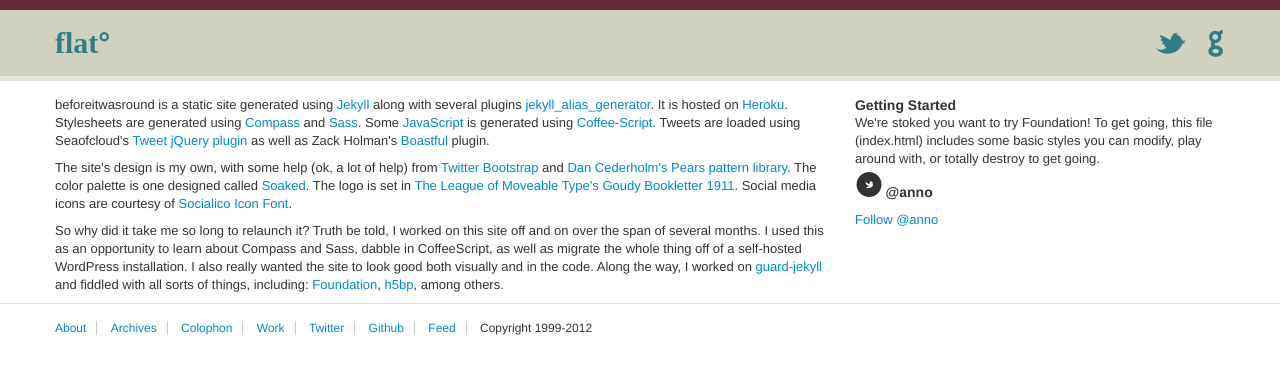
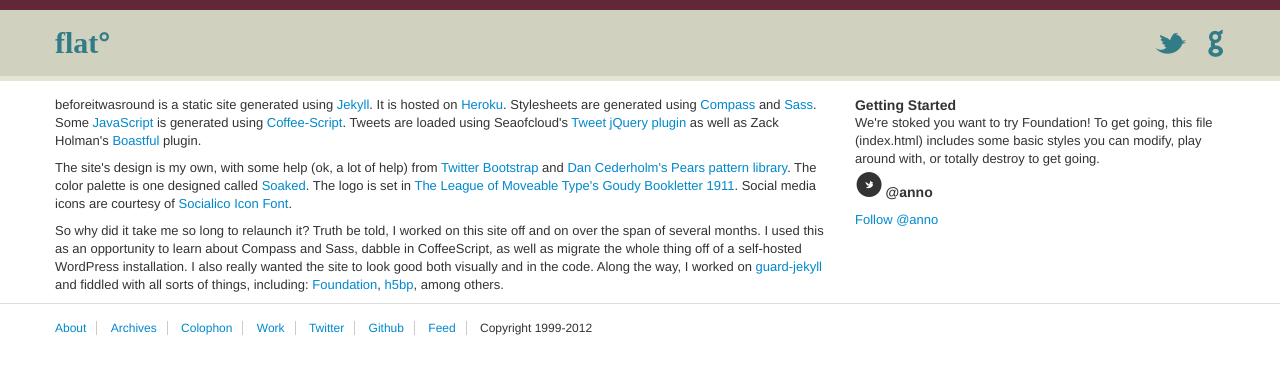
Before and after one commit to stve/stve.github.io, a Jekyll site: the page built from colophon.html, in a window 1280 px wide. Shown: the top 374 px of the page. Built offline with Jekyll 4.4.1, drawn with Linux system fonts in a browser that asks for light colours; nearby versions of some CDN libraries; some web fonts are replaced; library files that are not in the unit come from our copies; Markdown is read by kramdown in place of the engine named in the settings; comment, search, counter and statistics services are not loaded; some of the changed lines change nothing that is shown.

Commit message:
remove jekyll alias plugin

```diff
--- a/_plugins/alias_generator.rb
+++ /dev/null
@@ -1,110 +0,0 @@
-# Alias Generator for Posts.
-#
-# Generates redirect pages for posts with aliases set in the YAML Front Matter.
-#
-# Place the full path of the alias (place to redirect from) inside the
-# destination post's YAML Front Matter. One or more aliases may be given.
-#
-# Example Post Configuration:
-#
-#   ---
-#     layout: post
-#     title: "How I Keep Limited Pressing Running"
-#     alias: /post/6301645915/how-i-keep-limited-pressing-running/index.html
-#   ---
-#
-# Example Post Configuration:
-#
-#   ---
-#     layout: post
-#     title: "How I Keep Limited Pressing Running"
-#     alias: [/first-alias/index.html, /second-alias/index.html]
-#   ---
-#
-# Author: Thomas Mango
-# Site: http://thomasmango.com
-# Plugin Source: http://github.com/tsmango/jekyll_alias_generator
-# Site Source: http://github.com/tsmango/thomasmango.com
-# PLugin License: MIT
-
-module Jekyll
-
-  class AliasGenerator < Generator
-
-    def generate(site)
-      @site = site
-
-      process_posts
-      process_pages
-    end
-
-    def process_posts
-      @site.posts.each do |post|
-        generate_aliases(post.url, post.data['alias'])
-      end
-    end
-
-    def process_pages
-      @site.pages.each do |page|
-        generate_aliases(page.destination('').gsub(/index\.(html|htm)$/, ''), page.data['alias'])
-      end
-    end
-
-    def generate_aliases(destination_path, aliases)
-      alias_paths ||= Array.new
-      alias_paths << aliases
-      alias_paths.compact!
-
-      alias_paths.flatten.each do |alias_path|
-        # If alias_path has an extension, we'll write the alias file
-        # directly to that path.  Otherwise, we'll assume that the
-        # alias_path is a directory, in which case we'll generate an
-        # index.html file.
-        alias_dir = File.extname(alias_path).empty? ? alias_path : File.dirname(alias_path)
-        alias_file = File.extname(alias_path).empty? ? "index.html" : File.basename(alias_path)
-
-        fs_path_to_dir = File.join(@site.dest, alias_dir)
-        alias_index_path = File.join(alias_dir, alias_file)
-
-        FileUtils.mkdir_p(fs_path_to_dir)
-
-        File.open(File.join(fs_path_to_dir, alias_file), 'w') do |file|
-          file.write(alias_template(destination_path))
-        end
-
-        (alias_index_path.split('/').size + 1).times do |sections|
-          @site.static_files << Jekyll::AliasFile.new(@site, @site.dest, alias_index_path.split('/')[0, sections].join('/'), nil)
-        end
-      end
-    end
-
-    def alias_template(destination_path)
-      <<-EOF
-      <!DOCTYPE html>
-      <html>
-      <head>
-      <link rel="canonical" href="#{destination_path}"/>
-      <meta http-equiv="content-type" content="text/html; charset=utf-8" />
-      <meta http-equiv="refresh" content="0;url=#{destination_path}" />
-      </head>
-      </html>
-      EOF
-    end
-  end
-
-  class AliasFile < StaticFile
-    require 'set'
-
-    def destination(dest)
-      File.join(dest, @dir)
-    end
-
-    def modified?
-      return false
-    end
-
-    def write(dest)
-      return true
-    end
-  end
-end
--- a/colophon.html
+++ b/colophon.html
@@ -3,7 +3,7 @@
 title: Colophon
 ---
 
-<p>beforeitwasround is a static site generated using <a href="http://jekyllrb.com/">Jekyll</a> along with several plugins <a href="https://raw.github.com/tsmango/jekyll_alias_generator">jekyll_alias_generator</a>.  It is hosted on <a href="http://heroku.com">Heroku</a>. Stylesheets are generated using <a href="http://compass-style.org/">Compass</a> and <a href="http://sass-lang.com/">Sass</a>.  Some <a href="https://developer.mozilla.org/en/JavaScript">JavaScript</a> is generated using <a href="http://coffeescript.org/">Coffee-Script</a>. Tweets are loaded using Seaofcloud's <a href="http://tweet.seaofclouds.com/">Tweet jQuery plugin</a> as well as Zack Holman's <a href="https://github.com/holman/boastful">Boastful</a> plugin.</p>
+<p>beforeitwasround is a static site generated using <a href="http://jekyllrb.com/">Jekyll</a>.  It is hosted on <a href="http://heroku.com">Heroku</a>. Stylesheets are generated using <a href="http://compass-style.org/">Compass</a> and <a href="http://sass-lang.com/">Sass</a>.  Some <a href="https://developer.mozilla.org/en/JavaScript">JavaScript</a> is generated using <a href="http://coffeescript.org/">Coffee-Script</a>. Tweets are loaded using Seaofcloud's <a href="http://tweet.seaofclouds.com/">Tweet jQuery plugin</a> as well as Zack Holman's <a href="https://github.com/holman/boastful">Boastful</a> plugin.</p>
 
 <p>The site's design is my own, with some help (ok, a lot of help) from <a href="http://twitter.github.com/bootstrap/">Twitter Bootstrap</a> and <a href="http://simplebits.com/">Dan Cederholm's</a> <a href="http://pea.rs/">Pears pattern library</a>.  The color palette is one designed called <a href="http://www.colourlovers.com/palette/2059746/Soaked">Soaked</a>. The logo is set in <a href="http://www.theleagueofmoveabletype.com/">The League of Moveable Type's</a> <a href="http://www.theleagueofmoveabletype.com/goudy-bookletter-1911">Goudy Bookletter 1911</a>.  Social media icons are courtesy of <a href="http://fontfabric.com/social-media-icons-pack//">Socialico Icon Font</a>.</p>
 
```
